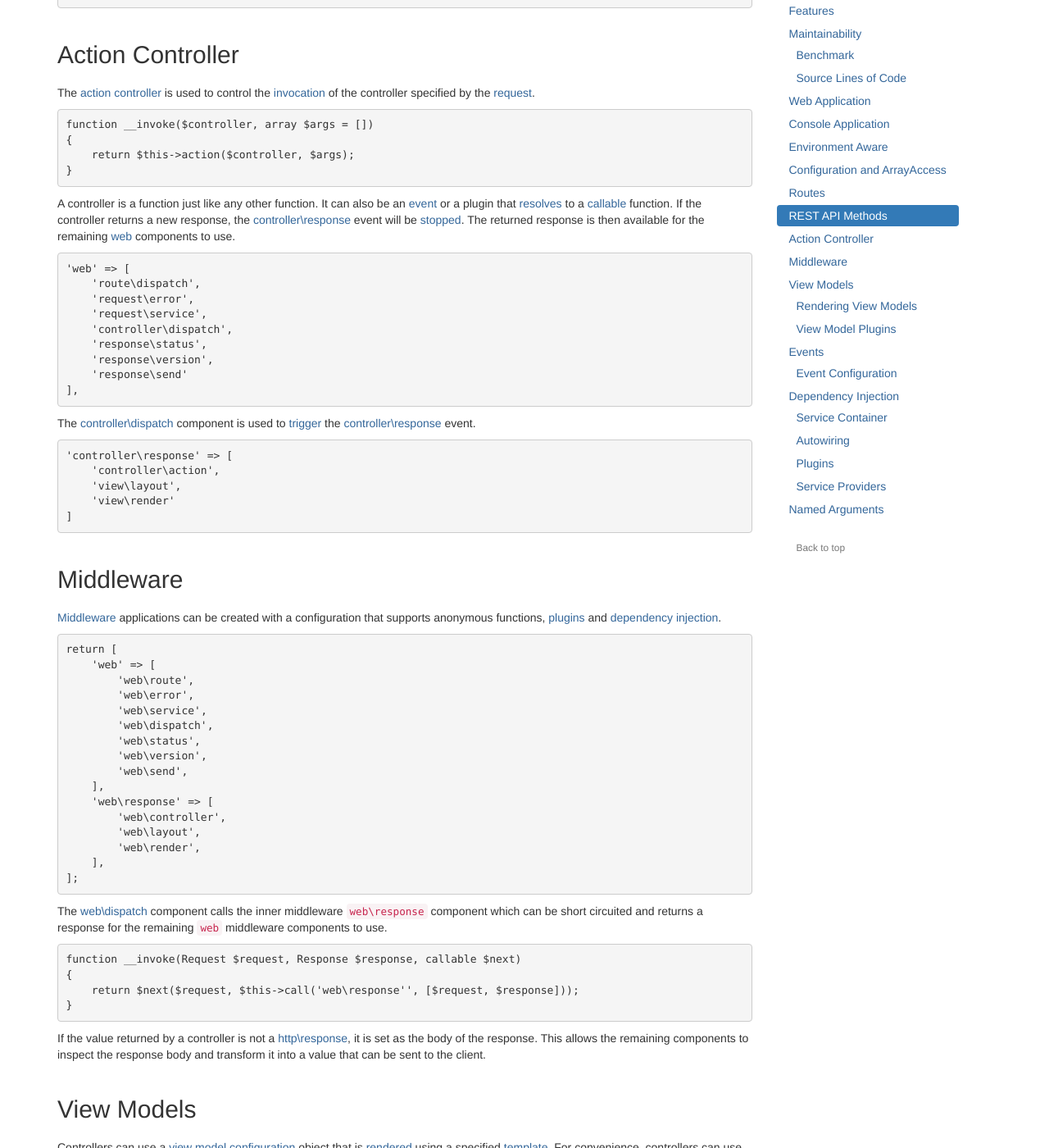
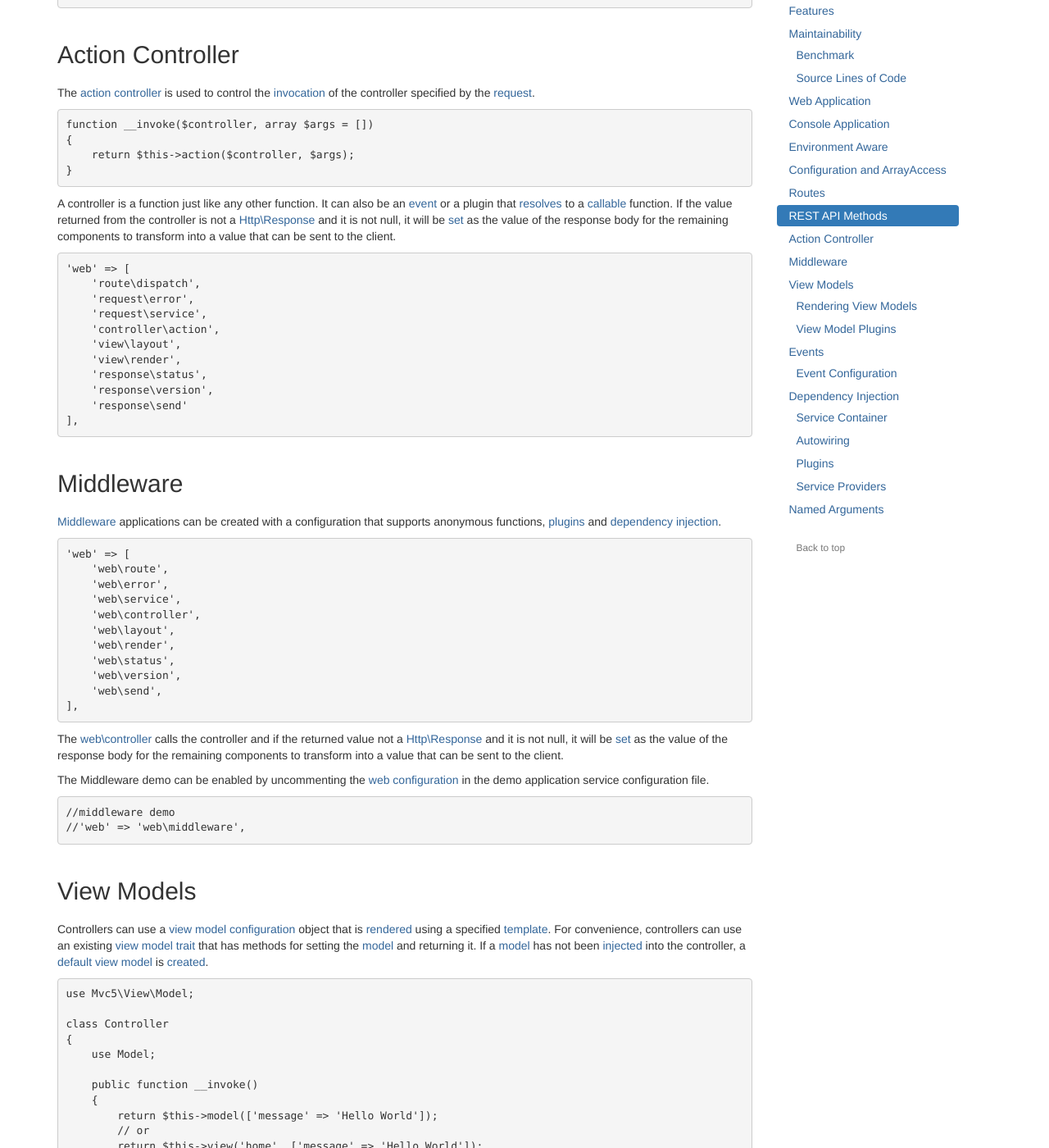
Before and after one commit to mvc5/mvc5.github.io, a Jekyll site: the page built from overview/index.md, in a window 1280 px wide and 1400 px high, scrolled down 6261 px. Shown: the whole window at 82% size. Built offline with Jekyll 4.4.1, drawn with Linux system fonts in a browser that asks for light colours; nearby versions of some CDN libraries; some of the changed text lies outside the part shown.

Commit message:
simplify  web work flows

````diff
--- a/overview/action-controller.md
+++ b/overview/action-controller.md
@@ -8,26 +8,18 @@ function __invoke($controller, array $args = [])
 }
 ```
 
-A controller is a function just like any other function. It can also be an [event](https://github.com/mvc5/mvc5/blob/master/src/Event/Event.php) or a plugin that [resolves](https://github.com/mvc5/mvc5/blob/master/src/Resolver/Resolver.php#L84) to a [callable](http://php.net/manual/en/language.types.callable.php) function. If the controller returns a new response, the [controller\response](https://github.com/mvc5/mvc5/blob/master/src/Controller/Response.php) event will be [stopped](https://github.com/mvc5/mvc5/blob/master/src/Controller/Response.php#L74). The returned response is then available for the remaining [web](https://github.com/mvc5/mvc5/blob/master/config/event.php#L33) components to use.
+A controller is a function just like any other function. It can also be an [event](https://github.com/mvc5/mvc5/blob/master/src/Event/Event.php) or a plugin that [resolves](https://github.com/mvc5/mvc5/blob/master/src/Resolver/Resolver.php#L84) to a [callable](http://php.net/manual/en/language.types.callable.php) function. If the value returned from the controller is not a [Http\Response](https://github.com/mvc5/mvc5/blob/master/src/Http/Response.php) and it is not null, it will be [set](https://github.com/mvc5/mvc5/blob/master/src/Response/Dispatch.php#L79) as the value of the response body for the remaining components to transform into a value that can be sent to the client.
 
 ```php
 'web' => [
     'route\dispatch',
     'request\error',
     'request\service',
-    'controller\dispatch',
+    'controller\action',
+    'view\layout',
+    'view\render',
     'response\status',
     'response\version',
     'response\send'
 ],
 ```
-
-The [controller\dispatch](https://github.com/mvc5/mvc5/blob/master/src/Controller/Dispatch.php) component is used to [trigger](https://github.com/mvc5/mvc5/blob/master/src/Controller/Dispatch.php#L27) the [controller\response](https://github.com/mvc5/mvc5/blob/master/src/Controller/Response.php) event.
-
-```php
-'controller\response' => [
-    'controller\action',
-    'view\layout',
-    'view\render'
-]
-```
--- a/overview/events.md
+++ b/overview/events.md
@@ -40,10 +40,12 @@ Events are <a href="https://github.com/mvc5/mvc5/blob/master/config/event.php">c
     'route\dispatch',
     'request\error',
     'request\service',
-    'controller\dispatch',
+    'controller\action',
     function($response) { //named args
         var_dump(__FILE__, $response);
     },
+    'view\layout',
+    'view\render',
     'response\status',
     'response\version',
     'response\send'
--- a/overview/middleware.md
+++ b/overview/middleware.md
@@ -2,31 +2,24 @@
 [Middleware](https://github.com/mvc5/mvc5/blob/master/src/Middleware.php) applications can be created with a configuration that supports anonymous functions, [plugins](#plugins) and [dependency injection](#dependency-injection).
 
 ```php
-return [
-    'web' => [
-        'web\route',
-        'web\error',
-        'web\service',
-        'web\dispatch',
-        'web\status',
-        'web\version',
-        'web\send',
-    ],
-    'web\response' => [
-        'web\controller',
-        'web\layout',
-        'web\render',
-    ],
-];
+'web' => [
+    'web\route',
+    'web\error',
+    'web\service',
+    'web\controller',
+    'web\layout',
+    'web\render',
+    'web\status',
+    'web\version',
+    'web\send',
+],
 ```
 
-The [web\dispatch](https://github.com/mvc5/mvc5/blob/master/src/Web/Dispatch.php) component calls the inner middleware <code>web\response</code> component which can be short circuited and returns a response for the remaining <code>web</code> middleware components to use.
+The [web\controller](https://github.com/mvc5/mvc5/blob/master/src/Web/Controller.php) calls the controller and if the returned value not a [Http\Response](https://github.com/mvc5/mvc5/blob/master/src/Http/Response.php) and it is not null, it will be [set](https://github.com/mvc5/mvc5/blob/master/src/Response/Dispatch.php#L79) as the value of the response body for the remaining components to transform into a value that can be sent to the client.
+
+The Middleware demo can be enabled by uncommenting the [web configuration](https://github.com/mvc5/mvc5-application/blob/master/config/service.php#L67) in the demo application service configuration file.
 
 ```php
-function __invoke(Request $request, Response $response, callable $next)
-{
-    return $next($request, $this->call('web\response'', [$request, $response]));
-}
+//middleware demo
+//'web' => 'web\middleware',
 ```
-
-If the value returned by a controller is not a [http\response](https://github.com/mvc5/mvc5/blob/master/src/Http/Response.php), it is set as the body of the response. This allows the remaining components to inspect the response body and transform it into a value that can be sent to the client.
````
